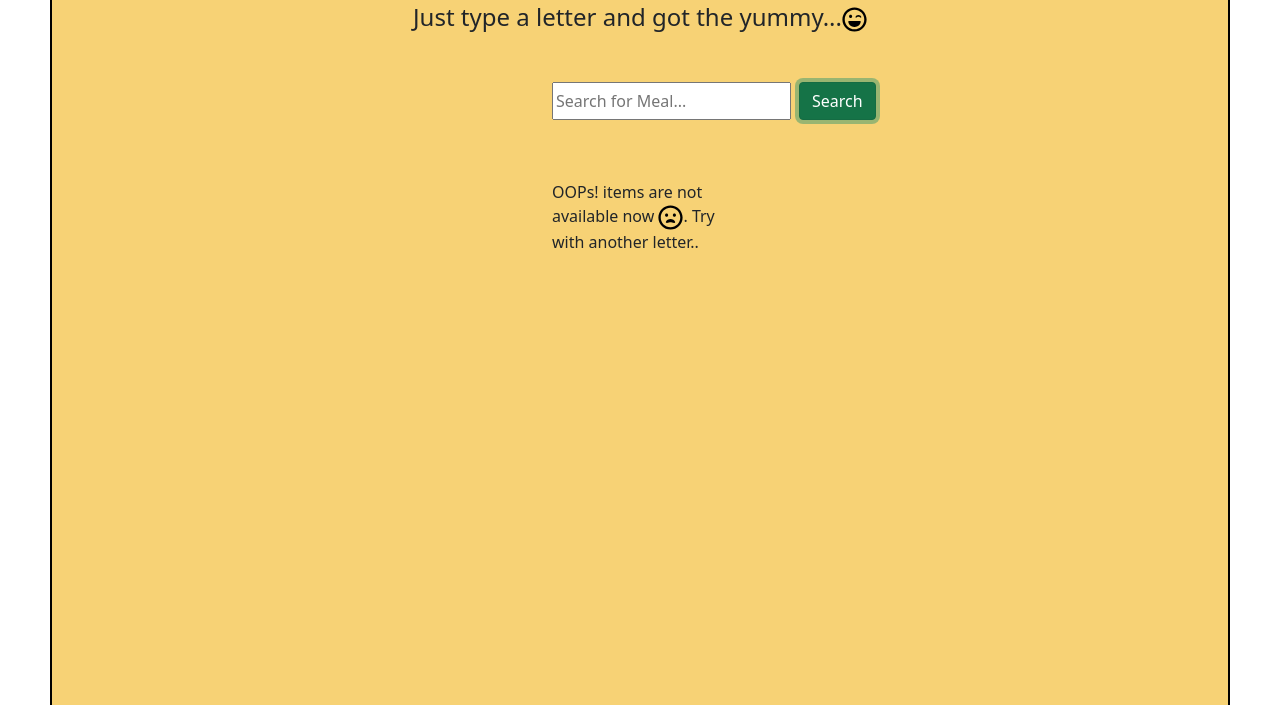
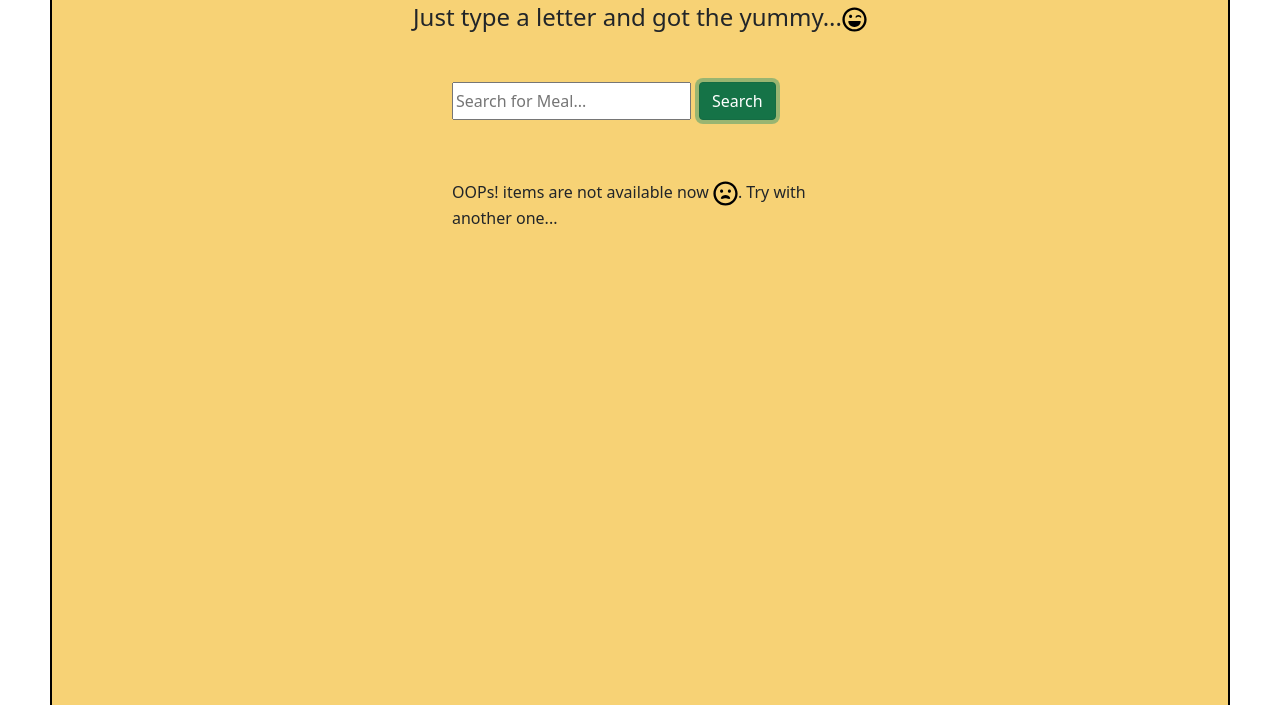
Before and after one commit to Sumaiya176/cooking-master, a plain HTML site: page index.html in a window 1280 px wide. Both pictures are taken after typing "Sample" into the empty fields and a click on the button "Search". Shown: the part 95-800 px from the top of the page. Drawn offline with nearby package versions, Linux system fonts and the light colour scheme; no server answers.

Commit message:
third commit

```diff
--- a/app.js
+++ b/app.js
@@ -2,19 +2,24 @@ const search = document.getElementById("search");
 search.addEventListener("click", function () {
     const inputLetter = document.getElementById("input-letter").value;
     document.getElementById("input-letter").value = "";
+    document.getElementById("meals-section").innerHTML = "";
+    document.getElementById("details").innerText = "";
     fetch(`https://www.themealdb.com/api/json/v1/1/search.php?f=${inputLetter}`)
         .then(res => res.json())
         .then(data => displayMeals(data))
 
-        .catch(err => {
+        .catch(err =>
+             {
             const details = document.getElementById("details");
             details.style.display = "block";
             details.innerHTML = `
                 OOPs! items are not available now <img class="wink" src="images/frown.svg">.
-                Try with another letter..
+                Try with another one...
             `
+
         })
-
+        const details = document.getElementById("details");
+            details.style.display = "none";
 })
 
 const displayMeals = meals => {
@@ -27,8 +32,8 @@ const displayMeals = meals => {
         sectionDiv.className = "section-div";
 
         const allMeals = `
-           <div onclick="mealDetail('${meal.strMeal}')" class="col">
-                <div class="card h-100">
+           <div onclick="mealDetail('${meal.strMeal}')" class="col box border-light">
+                <div class="card h-100 border-light">
                 <img src="${meal.strMealThumb}" class="card-img-top" alt="...">
                     <div class="card-body">
                       <h5 class="card-title">${meal.strMeal}</h5>
@@ -37,7 +42,6 @@ const displayMeals = meals => {
             </div>
            `
         sectionDiv.innerHTML = allMeals;
-        // document.getElementById("meals-section").value = "";
         mealsSection.appendChild(sectionDiv);
     });
     document.getElementById("meals-section").value = "";
@@ -74,3 +78,8 @@ const singleMealInfo = singleMeal => {
         </div>
     `
 }
+
+// const url = `https://www.themealdb.com/api/json/v1/1/search.php?s=beef`;
+//     fetch(url)
+//     .then( res => res.json())
+//     .then( data => singleMealInfo(data.meals[0]));
--- a/style.css
+++ b/style.css
@@ -19,7 +19,7 @@ body{
 }
 
 #search-bar{
-    margin: 50px 500px;
+    margin: 50px 400px;
 }
 #meals-section{
     display: grid;
@@ -34,7 +34,7 @@ body{
 }
 #details{
     height: 510px;
-    margin: 60px 500px;
+    margin: 60px 400px;
     display: none;
 }
 .meal-detail {
@@ -55,3 +55,6 @@ ul {
 li{
     font-size: small;
 }
+.box {
+    height: 355px;
+}
```
